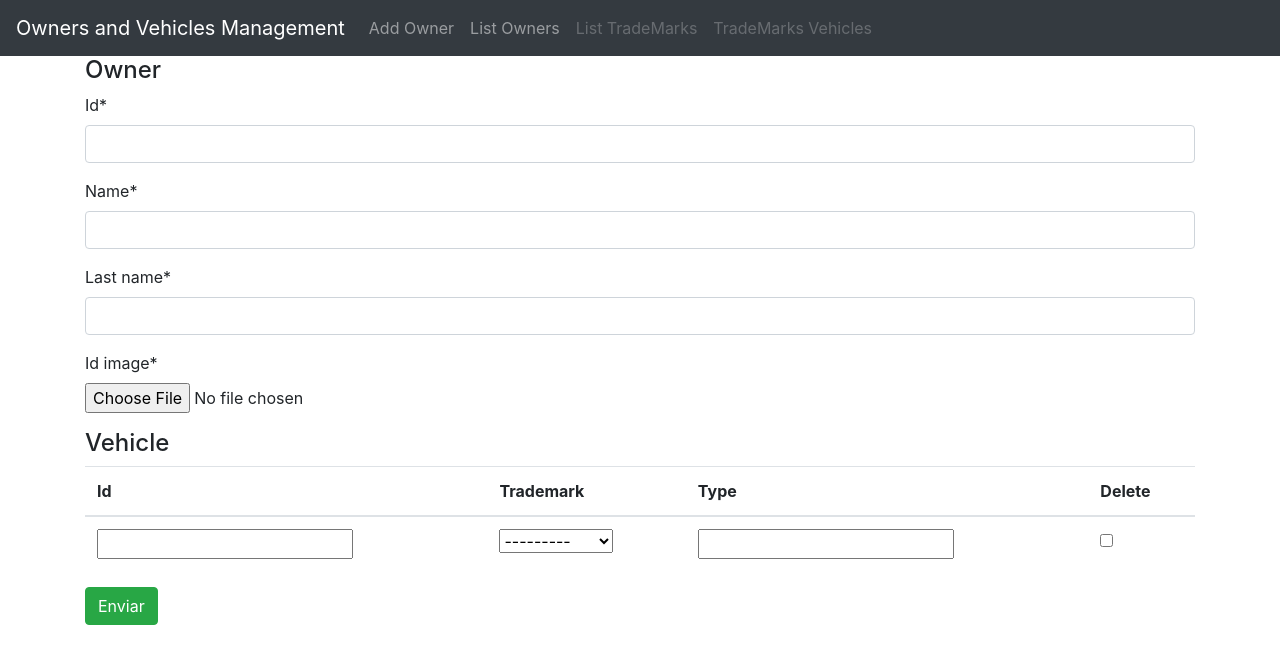
After one commit to wfpinedar/vehicles_and_users, a Django app: page / in a window 1280 px wide. The commit adds this page. Shown: the top 664 px of the page. Run offline with Django 3.2, Linux system fonts and the light colour scheme; some libraries are stand-ins or nearby versions.

Commit message:
Implement Owner Query

```diff
--- a/docker-compose.yml
+++ b/docker-compose.yml
@@ -13,7 +13,7 @@ services:
             POSTGRES_USER: postgres
             POSTGRES_PASSWORD: postgres
           ports:
-                 - "5432:5432"
+                 - "5433:5432"
           volumes:
             - database_data:/var/lib/postgresql/data
   web:
--- a/requirements.txt
+++ b/requirements.txt
@@ -1,3 +1,7 @@
 Django==2.0.10
 psycopg2-binary
 pillow
+django-bootstrap4
+django-crispy-forms
+django-tables2
+django-filter
--- a/src/test_app/urls.py
+++ b/src/test_app/urls.py
@@ -18,6 +18,8 @@ from django.urls import path, include
 from django.conf import settings
 from django.conf.urls.static import static
 
+
+app_name = 'vehicles'
 urlpatterns = [
     path('admin/', admin.site.urls),
     path('', include(('vehicles.urls', 'vehicles'), namespace='vehicles'))
--- a/src/vehicles/admin.py
+++ b/src/vehicles/admin.py
@@ -4,13 +4,16 @@ from django.contrib import admin
 from .models import Owner
 from .models import Vehicle
 
+
 class VehicleInline(admin.TabularInline):
     model = Vehicle
+
 
 @admin.register(Owner)
 class OwnerAdmin(admin.ModelAdmin):
     inlines = [VehicleInline,]
 
+
 @admin.register(Vehicle)
 class VehicleAdmin(admin.ModelAdmin):
     pass
--- a/src/vehicles/data.py
+++ b/src/vehicles/data.py
@@ -11,9 +11,14 @@ TRADEMARK_CHOICES = (
     (FORD, "Ford"),
     (VOLKSWAGEN, "Volkswagen"),
     (TOYOTA, "Toyota"),
-    (HYUNDAI,"Hyundai"),
-    (CHEVROLET,"Chevrolet"),
-    (HONDA,"Honda"),
-    (KIA,"Kia"),
-    (MAZDA,"Mazda")
+    (HYUNDAI, "Hyundai"),
+    (CHEVROLET, "Chevrolet"),
+    (HONDA, "Honda"),
+    (KIA, "Kia"),
+    (MAZDA, "Mazda")
 )
+
+ORDER_CHOICES = (
+    ('ascending', 'Ascending'),
+    ('descending', 'Descending')
+)
--- /dev/null
+++ b/src/vehicles/fixtures.py
@@ -0,0 +1,2 @@
+from .models import Owner
+from .models import Vehicle
--- a/src/vehicles/forms.py
+++ b/src/vehicles/forms.py
@@ -1,10 +1,12 @@
 from django import forms
 from .models import Vehicle
 from .models import Owner
+
 
 class VehicleForm(forms.ModelForm):
     class Meta:
         model = Vehicle
         exclude = ()
 
+
 VehicleMemberFormSet = forms.inlineformset_factory(Owner, Vehicle, form=VehicleForm)
--- a/src/vehicles/models.py
+++ b/src/vehicles/models.py
@@ -3,18 +3,29 @@ from . import data
 
 # Create your models here.
 """In this section """
+
+
 class Owner(models.Model):
     name = models.CharField(max_length=50)
     last_name = models.CharField(max_length=50)
     id_image = models.FileField(upload_to='owners/ids/')
     id = models.PositiveIntegerField(primary_key=True)
+
     def __str__(self):
         return f"{self.name} {self.last_name} - {self.id}"
+
+    def body_preview(self):
+        return f"{self.name} {self.last_name} - {self.id}"
+
+    class Meta:
+        ordering = ('name',)
+
 
 class Vehicle(models.Model):
     id = models.CharField(max_length=7, primary_key=True)
     trademark = models.IntegerField(choices=data.TRADEMARK_CHOICES)
     type = models.CharField(max_length=20)
     owner = models.ForeignKey(Owner, on_delete=models.CASCADE)
+
     def __str__(self):
         return f"{self.id} {self.owner.name} {self.owner.name}"
--- /dev/null
+++ b/src/vehicles/templates/base.html
@@ -0,0 +1,44 @@
+<!doctype html>
+<html lang="en">
+  <meta name="viewport" content="width=device-width, initial-scale=1, shrink-to-fit=no">
+
+  <head>
+  {% block title %}<title>Owners and Vehicles Management</title>{% endblock %}
+  <link rel="stylesheet" href="https://stackpath.bootstrapcdn.com/bootstrap/4.2.1/css/bootstrap.min.css" integrity="sha384-GJzZqFGwb1QTTN6wy59ffF1BuGJpLSa9DkKMp0DgiMDm4iYMj70gZWKYbI706tWS" crossorigin="anonymous">
+
+  <!-- Custom fonts for this template -->
+  <link rel="stylesheet" href="https://use.fontawesome.com/releases/v5.7.1/css/all.css" integrity="sha384-fnmOCqbTlWIlj8LyTjo7mOUStjsKC4pOpQbqyi7RrhN7udi9RwhKkMHpvLbHG9Sr" crossorigin="anonymous">
+  <link href="https://fonts.googleapis.com/css?family=Montserrat:400,700" rel="stylesheet" type="text/css">
+  <link href="https://fonts.googleapis.com/css?family=Lato:400,700,400italic,700italic" rel="stylesheet" type="text/css">
+
+  <title>Django App for management Owners ans Vehicles</title>
+  </head>
+
+<body id="page-top">
+
+    <nav class="navbar navbar-expand-lg navbar-dark bg-dark">
+      <a class="navbar-brand" href="#">Owners and Vehicles Management</a>
+      <button class="navbar-toggler" type="button" data-toggle="collapse" data-target="#navbarNavAltMarkup" aria-controls="navbarNavAltMarkup" aria-expanded="false" aria-label="Toggle navigation">
+        <span class="navbar-toggler-icon"></span>
+      </button>
+      <div class="collapse navbar-collapse" id="navbarNavAltMarkup">
+        <div class="navbar-nav pull-right">
+          <a class="nav-item nav-link" href="{% url 'vehicles:new_owner' %}">Add Owner <span class="sr-only">(current)</span></a>
+          <a class="nav-item nav-link" href="{% url 'vehicles:list_owners' %}">List Owners</a>
+          <a class="nav-item nav-link disabled" href="#">List TradeMarks</a>
+          <a class="nav-item nav-link disabled" href="#">TradeMarks Vehicles</a>
+        </div>
+      </div>
+    </nav>
+
+    <div class="container container-fluid">
+          {% block main %}
+          {% endblock %}
+    </div>
+
+    <script src="https://code.jquery.com/jquery-3.3.1.slim.min.js" integrity="sha384-q8i/X+965DzO0rT7abK41JStQIAqVgRVzpbzo5smXKp4YfRvH+8abtTE1Pi6jizo" crossorigin="anonymous"></script>
+    <script src="https://cdnjs.cloudflare.com/ajax/libs/popper.js/1.14.6/umd/popper.min.js" integrity="sha384-wHAiFfRlMFy6i5SRaxvfOCifBUQy1xHdJ/yoi7FRNXMRBu5WHdZYu1hA6ZOblgut" crossorigin="anonymous"></script>
+    <script src="https://stackpath.bootstrapcdn.com/bootstrap/4.2.1/js/bootstrap.min.js" integrity="sha384-B0UglyR+jN6CkvvICOB2joaf5I4l3gm9GU6Hc1og6Ls7i6U/mkkaduKaBhlAXv9k" crossorigin="anonymous"></script>
+
+  </body>
+</html>
--- a/src/vehicles/templates/insert.html
+++ b/src/vehicles/templates/insert.html
@@ -1,9 +1,42 @@
-<form action='' method="POST" enctype="multipart/form-data">
-  {% csrf_token %}
-  {{ form.as_p }}
-  {{ vehicles.management_form }}
-  {% for vehicle_form in vehicles %}
-      {{ vehicle_form.as_p }}
-  {% endfor %}
-  <input type="submit" value="Send">
+{% extends 'base.html' %}
+{% load bootstrap4 %}
+{% load crispy_forms_tags %}
+
+{% block main %}
+<form action='' method="POST" class="form" enctype="multipart/form-data">
+    {% csrf_token %}
+    <h4 class="center">Owner</h4>
+    {{ form|crispy }}
+    <h4>Vehicle</h4>
+    {{ vehicles.management_form|crispy }}
+    <table class="table">
+    {% for vehicle_form in vehicles.forms %}
+        {% if forloop.first %}
+            <thead>
+            <tr>
+                {% for vehicle in vehicle_form.visible_fields %}
+                <th scope="col">
+                    {{ vehicle.label|capfirst }}
+                </th>
+                {% endfor %}
+            </tr>
+            </thead>
+            <tbody>
+            <tr>
+                {% for vehicle in vehicle_form.visible_fields %}
+                    <td>
+                        {{ vehicle }}
+                    </td>
+                {% endfor %}
+            </tr>
+            </tbody>
+        {% endif %}
+        <!--{% bootstrap_form vehicle_form layout='inline' %}-->
+    {% endfor %}
+    </table>
+    {% buttons %}
+        <!--<button type="submit" class="btn btn-primary" value="Add"> Add </button>-->
+        <button type="submit" class="btn btn-success" value="Send"> Enviar </button>
+    {% endbuttons %}
 </form>
+{% endblock %}
--- a/src/vehicles/urls.py
+++ b/src/vehicles/urls.py
@@ -1,10 +1,26 @@
 from django.urls import path
-from .views import NewOwnerVehicleFormView
+from django.conf.urls import url
+from .views import NewOwnerVehicleFormView, OwnerListView, OwnerDetailView
 
 urlpatterns = [
     path(
         r'owner',
         NewOwnerVehicleFormView.as_view(),
         name="new_owner"
-    )
+    ),
+    path(
+        r'',
+        NewOwnerVehicleFormView.as_view(),
+        name="new_owner"
+    ),
+
+    path(
+        '<int:pk>/',
+        OwnerDetailView.as_view(),
+        name='detail'
+    ),
+    path(r'list_owners',
+         OwnerListView.as_view(),
+         name="list_owners"
+         )
 ]
--- a/src/vehicles/views.py
+++ b/src/vehicles/views.py
@@ -1,11 +1,13 @@
 from django.shortcuts import render
-from django.views.generic import CreateView
+from django.views.generic import CreateView, DetailView, ListView
 from .forms import VehicleMemberFormSet
 from .models import Owner
 from django.db import transaction
-from django.urls import reverse_lazy
+from .filters import OwnerFilter
 
 # Create your views here.
+
+
 class NewOwnerVehicleFormView(CreateView):
     template_name = 'insert.html'
     model = Owner
@@ -30,3 +32,19 @@ class NewOwnerVehicleFormView(CreateView):
                 vehicles.instance = self.object
                 vehicles.save()
         return super(NewOwnerVehicleFormView, self).form_valid(form)
+
+
+class OwnerListView(ListView):
+    model = Owner
+    template_name = 'base_generic.html'
+
+
+    def get_context_data(self, **kwargs):
+        context = super(OwnerListView, self).get_context_data(**kwargs)
+        context['filter'] = OwnerFilter(self.request.GET, queryset=self.get_queryset().values())
+        return context
+
+
+class OwnerDetailView(DetailView):
+    model = Owner
+    template_name = 'owners.html'
```
Also changed, not shown: src/test_app/settings.py (+7 -0 lines), src/vehicles/filters.py (added, +21 -0 lines), src/vehicles/templates/base_generic.html (added, +55 -0 lines), src/vehicles/templates/owners.html (added, +12 -0 lines), src/vehicles/migrations/0003_auto_20190208_0659.py (added).
